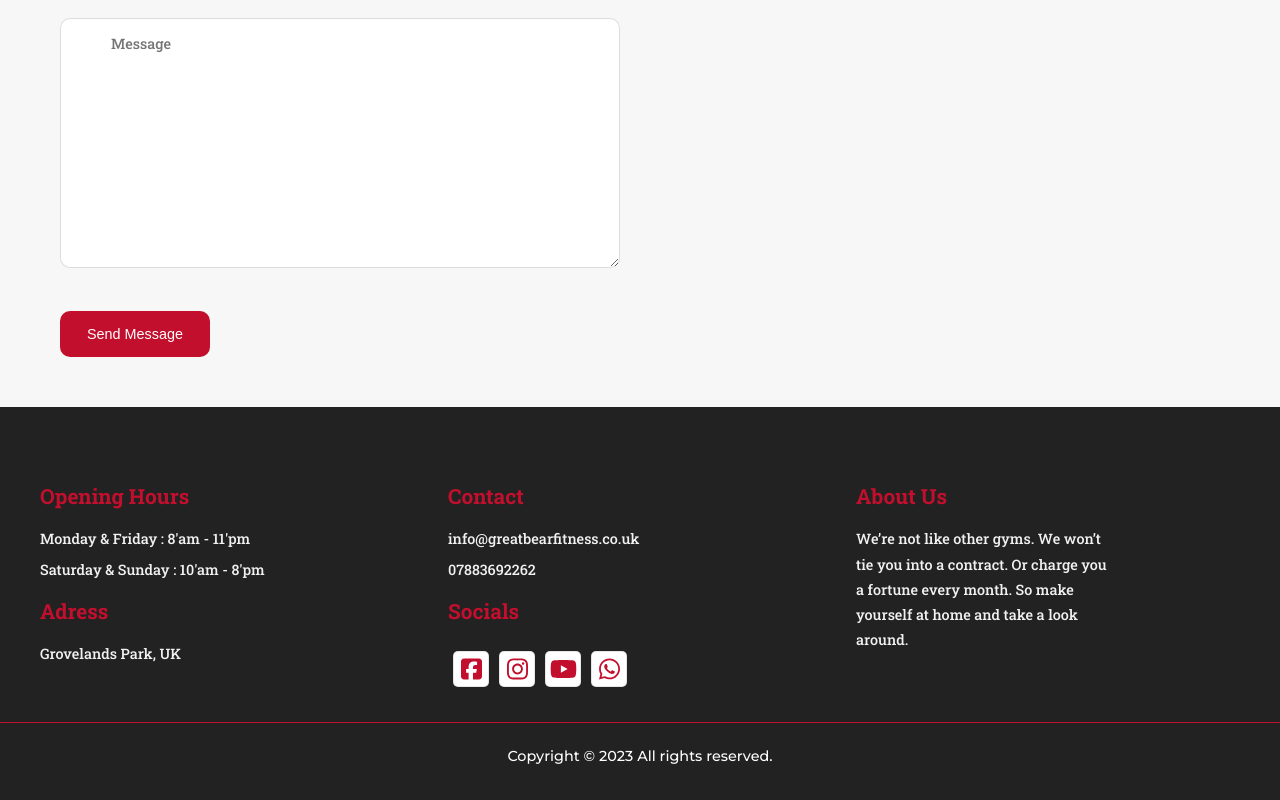
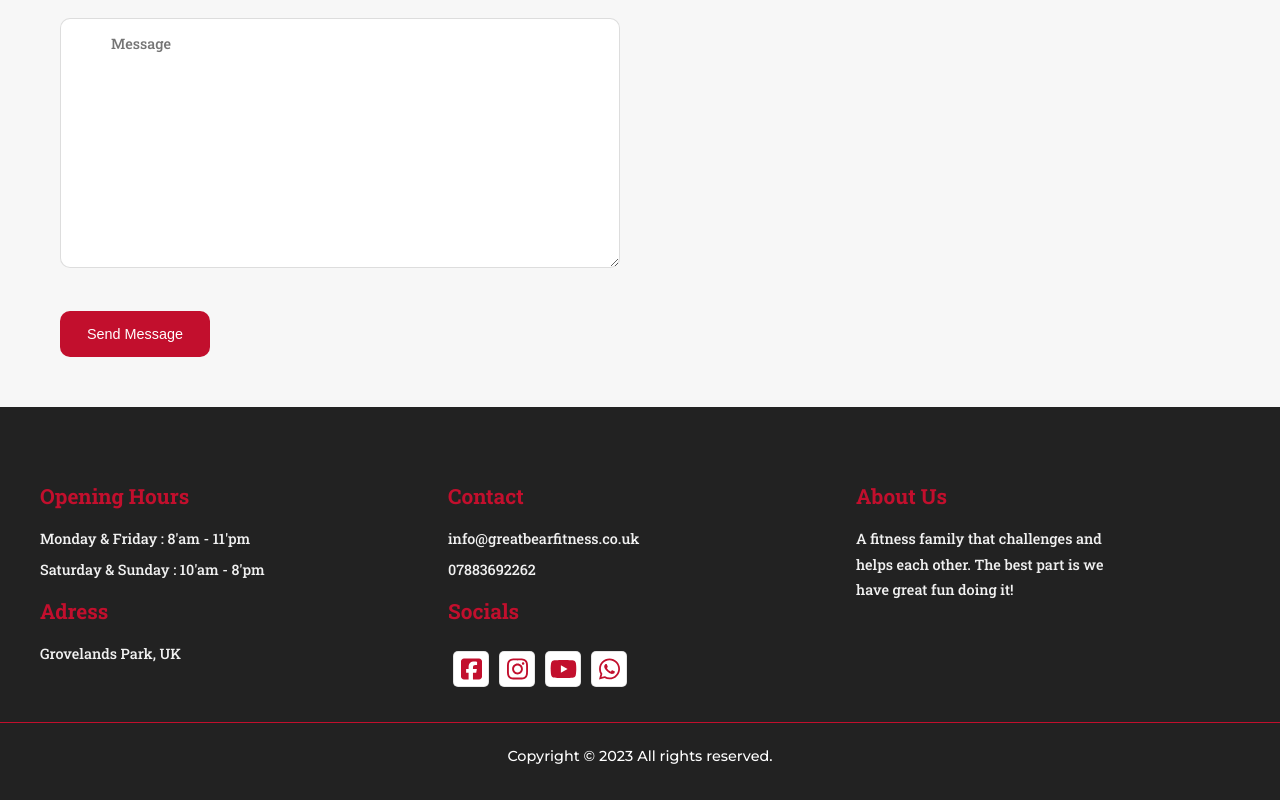
Before and after one commit to ufukcankurt/training-project, a React (Create React App) app: page / in a window 1280 px wide. Shown: the part 8676-9476 px from the top of the page. Built offline with nearby package versions, Linux system fonts and the light colour scheme.

Commit message:
refactor(footer): update about desc

```diff
--- a/src/components/footer/Footer.jsx
+++ b/src/components/footer/Footer.jsx
@@ -19,15 +19,13 @@ const Footer = () => {
           <p className={styles.text}>07883692262</p>
           <p className={styles.title}>Socials</p>
           <div>
-          <Socials />
+            <Socials />
           </div>
         </div>
         <div className={`${styles.item} ${styles.aboutus}`}>
           <p className={styles.title}>About Us</p>
           <p className={`${styles.text} ${styles.about}`}>
-            We’re not like other gyms. We won’t tie you into a contract. Or
-            charge you a fortune every month. So make yourself at home and take
-            a look around.
+            A fitness family that challenges and helps each other. The best part is we have great fun doing it!
           </p>
         </div>
       </div>
```
